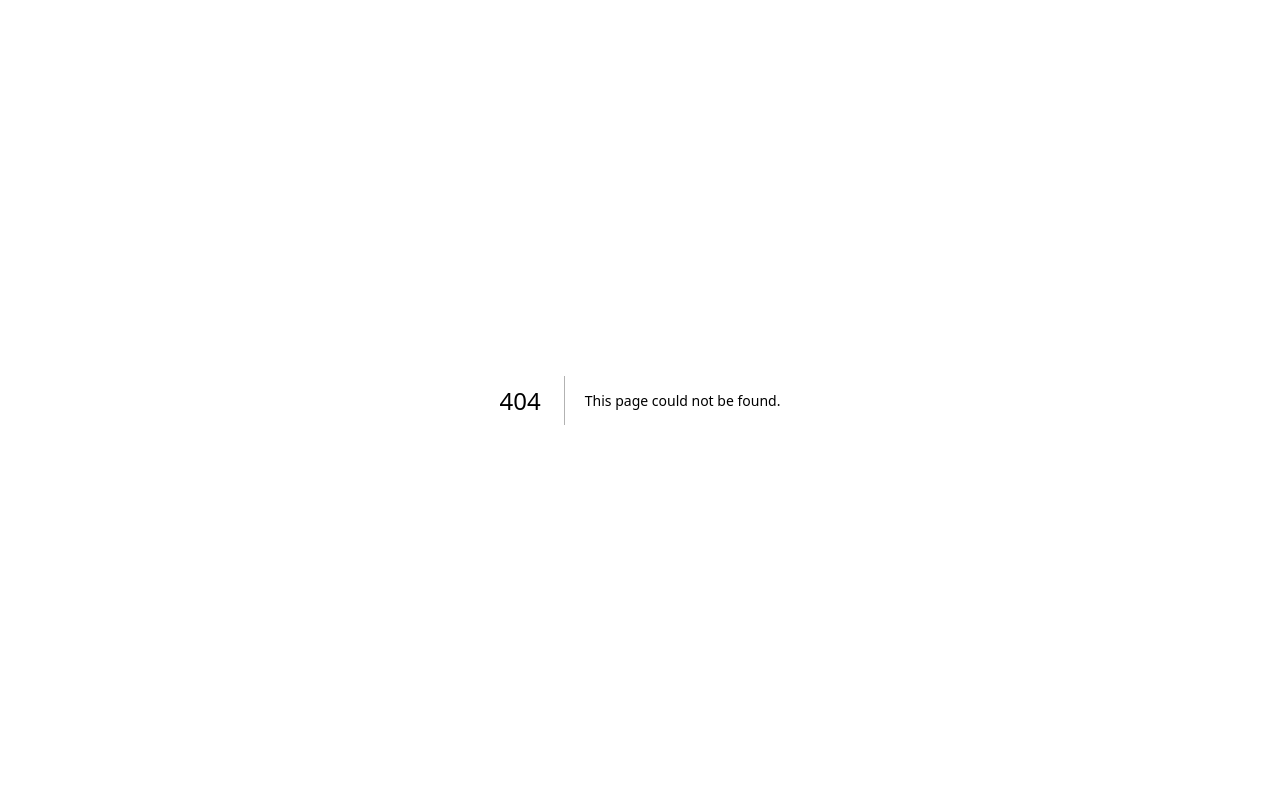
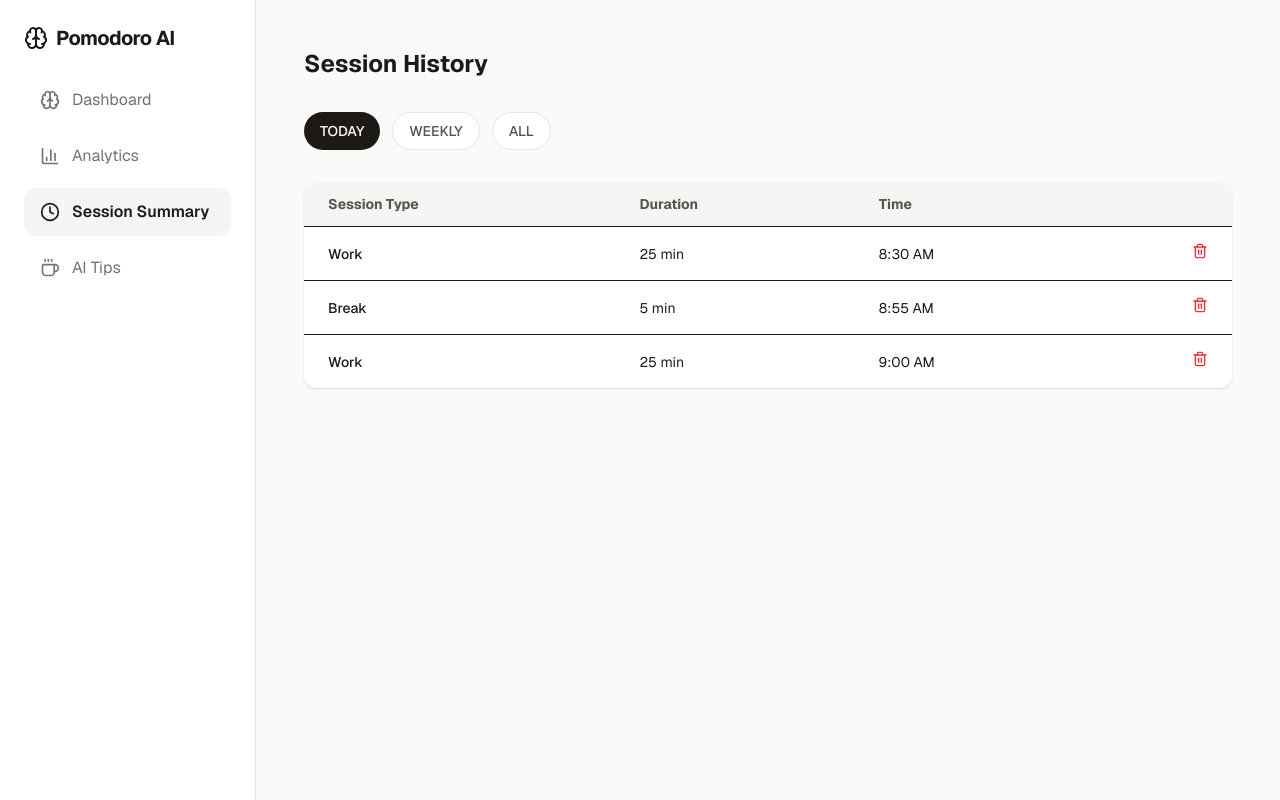
Before and after one commit to lastrauptown/Pomodoro, a Next.js app in the folder pomodoro-analytics/: page /sessions in a window 1280 px wide. Before the commit this address had no page. Built offline with nearby package versions, Linux system fonts and the light colour scheme.

Commit message:
created session summary page

```diff
--- /dev/null
+++ b/pomodoro-analytics/app/sessions/page.tsx
@@ -0,0 +1,123 @@
+'use client';
+
+import React, { useMemo, useState } from 'react';
+import { Brain, BarChart3, Clock, Coffee, Trash2 } from 'lucide-react';
+import clsx from 'clsx';
+
+/* MOCK SESSION HISTORY DATA */
+const mockSessions = [
+  { id: 1, type: 'Work', duration: 25, time: '8:30 AM', date: 'today' },
+  { id: 2, type: 'Break', duration: 5, time: '8:55 AM', date: 'today' },
+  { id: 3, type: 'Work', duration: 25, time: '9:00 AM', date: 'today' },
+  { id: 4, type: 'Work', duration: 25, time: 'Yesterday 7:00 PM', date: 'weekly' },
+  { id: 5, type: 'Break', duration: 5, time: 'Yesterday 7:25 PM', date: 'weekly' },
+];
+
+type FilterType = 'today' | 'weekly' | 'all';
+
+export default function SessionSummaryPage() {
+  const [filter, setFilter] = useState<FilterType>('today');
+
+  const filteredSessions = useMemo(() => {
+    if (filter === 'all') return mockSessions;
+    return mockSessions.filter((s) => s.date === filter);
+  }, [filter]);
+
+  return (
+    <div className="flex h-screen bg-stone-50 text-stone-900 font-sans">
+      {/* Sidebar */}
+      <aside className="w-64 border-r border-stone-200 p-6 flex flex-col gap-6 bg-white">
+        <h1 className="text-xl font-bold tracking-tight flex items-center gap-2">
+          <Brain /> Pomodoro AI
+        </h1>
+        <nav className="flex flex-col gap-2">
+          <NavItem icon={<Brain size={20} />} label="Dashboard" />
+          <NavItem icon={<BarChart3 size={20} />} label="Analytics" />
+          <NavItem icon={<Clock size={20} />} label="Session Summary" active />
+          <NavItem icon={<Coffee size={20} />} label="AI Tips" />
+        </nav>
+      </aside>
+
+      {/* Main Content */}
+      <main className="flex-1 p-12 flex flex-col gap-8">
+        <h2 className="text-2xl font-bold">Session History</h2>
+
+        {/* Filters */}
+        <div className="flex gap-3">
+          {(['today', 'weekly', 'all'] as FilterType[]).map((f) => (
+            <button
+              key={f}
+              onClick={() => setFilter(f)}
+              className={clsx(
+                'px-4 py-2 rounded-full text-sm font-medium transition',
+                filter === f
+                  ? 'bg-stone-900 text-white'
+                  : 'bg-white border border-stone-200 text-stone-600 hover:bg-stone-100'
+              )}
+            >
+              {f.toUpperCase()}
+            </button>
+          ))}
+        </div>
+
+        {/* Table */}
+        <div className="bg-white rounded-xl shadow overflow-hidden">
+          <table className="w-full text-sm">
+            <thead className="bg-stone-100 text-stone-600">
+              <tr>
+                <th className="text-left px-6 py-3">Session Type</th>
+                <th className="text-left px-6 py-3">Duration</th>
+                <th className="text-left px-6 py-3">Time</th>
+                <th className="px-6 py-3"></th>
+              </tr>
+            </thead>
+            <tbody>
+              {filteredSessions.map((session) => (
+                <tr key={session.id} className="border-t">
+                  <td className="px-6 py-4 font-medium">
+                    {session.type}
+                  </td>
+                  <td className="px-6 py-4">
+                    {session.duration} min
+                  </td>
+                  <td className="px-6 py-4">
+                    {session.time}
+                  </td>
+                  <td className="px-6 py-4 text-right">
+                    <button className="text-red-500 hover:text-red-700 transition">
+                      <Trash2 size={16} />
+                    </button>
+                  </td>
+                </tr>
+              ))}
+
+              {filteredSessions.length === 0 && (
+                <tr>
+                  <td colSpan={4} className="px-6 py-6 text-center text-stone-400">
+                    No sessions found
+                  </td>
+                </tr>
+              )}
+            </tbody>
+          </table>
+        </div>
+      </main>
+    </div>
+  );
+}
+
+/* NavItem (same as analytics/dashboard) */
+function NavItem({ icon, label, active }: { icon: any; label: string; active?: boolean }) {
+  return (
+    <button
+      className={clsx(
+        'flex items-center gap-3 px-4 py-3 rounded-xl transition-all text-left w-full',
+        active
+          ? 'bg-stone-100 text-stone-900 font-semibold'
+          : 'text-stone-500 hover:bg-stone-50 hover:text-stone-700'
+      )}
+    >
+      {icon} <span>{label}</span>
+    </button>
+  );
+}
```
